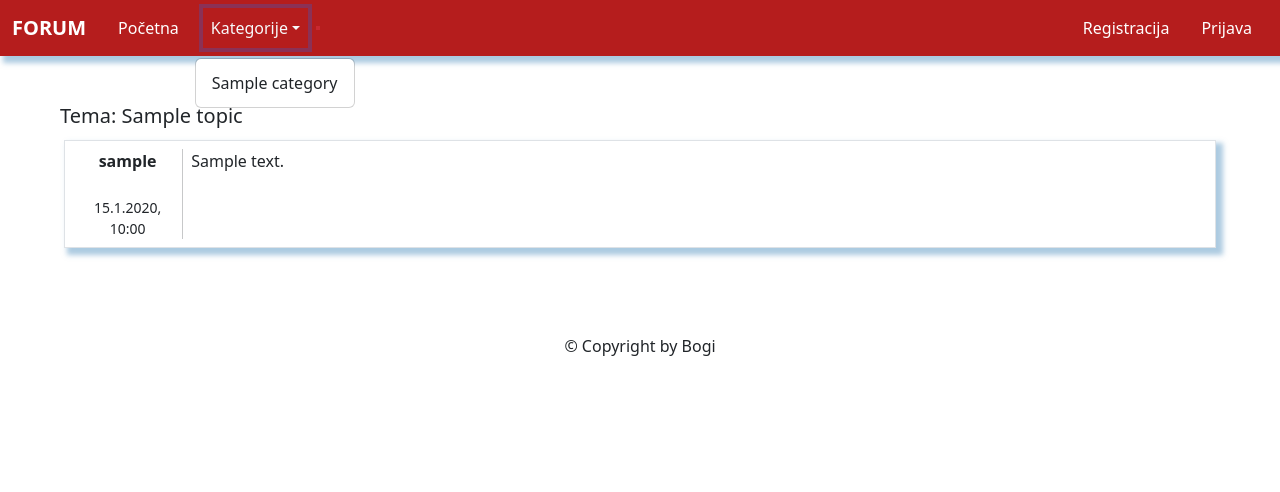
After one commit to bogdan-to/django-forum, a Django app: a page that uses forum/members/templates/login.html in a window 1280 px wide, after a click on "Kategorije". The commit adds this page. Shown: the top 492 px of the page. Run offline with Django 4.2, Linux system fonts and the light colour scheme; tables that the repository leaves empty hold one stand-in row (values such as "Sample post"); some libraries are stand-ins or nearby versions.

Commit message:
First update

```diff
--- a/forum/forumapp/templates/navbar.html
+++ b/forum/forumapp/templates/navbar.html
@@ -50,11 +50,8 @@
   </div>
 </nav>
 
-<!-- Modal -->
-<div class="modal fade" id="register" data-bs-backdrop="static" tabindex="-1" aria-labelledby="registerModalLabel" aria-hidden="true">
- {% include 'register.html' %}
-</div>
+<!-- Modals -->
 
-<div class="modal fade" id="login" data-bs-backdrop="static" tabindex="-1" aria-labelledby="loginModalLabel" aria-hidden="true">
-  {% include 'login.html' %}
- </div>
+{% include 'register.html' %}
+
+{% include 'login.html' %}
--- /dev/null
+++ b/forum/forumapp/templates/topic.html
@@ -0,0 +1,39 @@
+{% extends 'base.html' %}
+
+{% block title %}{{ category.category_name}}{% endblock title %}
+
+{% block content %}
+<br><br>
+
+<div class="mx-md-5">
+
+    <h5>Tema: {{ topic.topic_title }} </h5>
+
+    <div class="posts list-group mb-5">
+        {% for post in posts %}
+        <div class="post d-flex list-group-item list-group-item-transparent rounded-0 shadowed m-1">
+            <div class="post-details col-1">
+                <div class="post-user text-center">
+                    <strong> {{ post.post_user }} </strong>
+                </div>
+                <div class="user-avatar">
+                </div>
+                <br>
+                <div class="date text-center">
+                    <small>{{ post.post_date|date:"j.n.Y, H:i" }}</small>
+                </div>
+            </div>
+            <div class="vr mx-2"></div>
+            <div class="post-text">
+                {{ post.post_content }}
+            </div>
+        </div>
+        {% endfor %}
+    </div>
+
+
+
+
+
+
+        {% endblock content %}
--- a/forum/forumapp/urls.py
+++ b/forum/forumapp/urls.py
@@ -4,7 +4,8 @@ from . import views
 
 urlpatterns = [
     path('forum/', views.index, name='index' ),
-    path('forum/<str:slug>', views.category, name='category'),
+    path('forum/<str:category_slug>', views.category, name='category'),
     path('forum/nova_tema/<int:category_id>', views.new_topic, name='new_topic'),
-
+    path('forum/<str:category_slug>/<str:topic_slug>', views.topic, name='topic'),
+    path('forum/nova_poruka/<int:topic_id>', views.new_post, name='new_post'),
 ]
--- a/forum/forumapp/views.py
+++ b/forum/forumapp/views.py
@@ -1,5 +1,5 @@
 from django.shortcuts import render, redirect, get_object_or_404
-from .models import Category, Topic
+from .models import Category, Topic, Post
 from django.template.defaultfilters import slugify
 from django.contrib.auth.decorators import login_required
 from django.contrib import messages
@@ -13,12 +13,12 @@ def index(request):
     }
     return render(request, 'index.html', context)
 
-def category(request,slug):
+def category(request,category_slug):
 
-    category = get_object_or_404(Category, category_slug=slug)
+    category = get_object_or_404(Category, category_slug=category_slug)
     topics = Topic.objects.filter(topic_category = category).order_by('-topic_date')
 
-    paginated_topics = Paginator(topics, 10)
+    paginated_topics = Paginator(topics, 6)
     page = request.GET.get('page', 1)
     topics_on_page = paginated_topics.get_page(page)
     page_range = paginated_topics.get_elided_page_range(number=page, on_each_side=1, on_ends=1)
@@ -30,6 +30,20 @@ def category(request,slug):
     }
 
     return render(request, 'category.html', context)
+
+def topic(request, category_slug, topic_slug):
+
+    category = get_object_or_404(Category, category_slug=category_slug)
+    topic = get_object_or_404(Topic, topic_slug=topic_slug)
+    posts = Post.objects.filter(post_topic=topic.id)
+
+    context = {
+        'category': category,
+        'topic': topic,
+        'posts': posts
+    }
+
+    return render(request, 'topic.html', context)
 
 @login_required(login_url='login')
 def new_topic(request, category_id):
@@ -60,7 +74,9 @@ def new_topic(request, category_id):
             messages.error(request, 'Tema ne sme biti prazna.', extra_tags='alert-warning')
     return redirect(request.META.get('HTTP_REFERER'))
 
-
+@login_required(login_url='login')
+def new_post(request, topic_id):
+    pass
 
 def error_404_view(request, exception):
     return render(request, '404.html')
--- a/forum/members/forms.py
+++ b/forum/members/forms.py
@@ -1,6 +1,7 @@
 from .models import Member
 from django import forms
 from django.contrib.auth.forms import UserCreationForm, AuthenticationForm, UserChangeForm
+from django.core.exceptions import ValidationError
 
 class MemberCreationForm(UserCreationForm):
 
--- a/forum/members/templates/login.html
+++ b/forum/members/templates/login.html
@@ -1,15 +1,15 @@
-
-
-
 {% block content %}
 
-
-<div class="modal-dialog modal-dialog-centered modal-dialog-scrollable">
+<div class="modal fade" id="login" data-bs-backdrop="static" tabindex="-1" aria-labelledby="loginModalLabel" aria-hidden="true">
+  <div class="modal-dialog modal-dialog-centered modal-dialog-scrollable">
     <div class="modal-content modal-style">
       <div class="modal-header">
         <h1 class="modal-title fs-4 fw-bold" id="loginModalLabel">Prijava</h1>
         <button type="button" class="btn-close" data-bs-dismiss="modal" aria-label="Close"></button>
       </div>
+      {% if error_message %}
+         <div class="alert alert-danger">{{ error_message }}</div>
+      {% endif %}
       <form method="POST" action="{% url 'login' %}">
         <div class="modal-body">
           <div class="container-fluid">
@@ -24,5 +24,5 @@
       </form>
     </div>
   </div>
-
+</div>
 {% endblock content %}
--- a/forum/members/templates/register.html
+++ b/forum/members/templates/register.html
@@ -1,11 +1,7 @@
-
-
-
-
 {% block content %}
 
-
-<div class="modal-dialog modal-dialog-centered modal-dialog-scrollable">
+<div class="modal fade" id="register" data-bs-backdrop="static" tabindex="-1" aria-labelledby="registerModalLabel" aria-hidden="true">
+  <div class="modal-dialog modal-dialog-centered modal-dialog-scrollable">
     <div class="modal-content modal-style">
       <div class="modal-header">
         <h1 class="modal-title fs-4 fw-bold" id="registerModalLabel">Registracija</h1>
@@ -14,8 +10,8 @@
       <form method="POST" action="{% url 'register' %}">
         <div class="modal-body">
           <div class="container-fluid">
-              {% csrf_token %}
-              {{ register_form }}
+            {% csrf_token %}
+            {{ register_form }}
           </div>
         </div>
         <div class="modal-footer">
@@ -25,5 +21,6 @@
       </form>
     </div>
   </div>
+</div>
 
 {% endblock content %}
--- a/forum/static/css/style.css
+++ b/forum/static/css/style.css
@@ -112,11 +112,11 @@ body, html{
 
 /* Category topics */
 
-.new-topic-btn{
+.new-topic-btn, .new-post-btn{
     background-color: #b51d1d !important;
 }
 
-.new-topic-btn:active{
+.new-topic-btn:active, .new-post-btn:active{
     box-shadow: none;
 }
 
```
Also changed, not shown: forum/forumapp/templates/category.html (+14 -32 lines), forum/members/views.py (+5 -6 lines), forum/members/models.py (line endings or trailing spaces).
